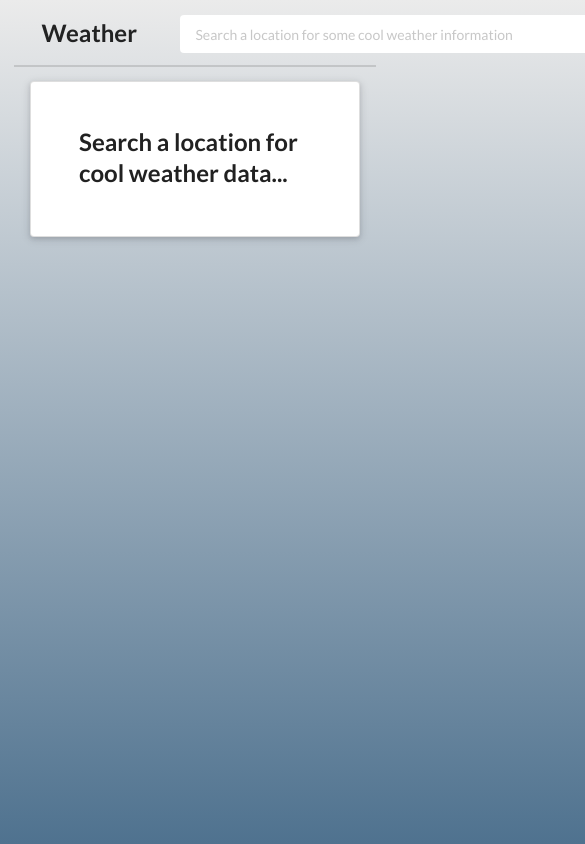
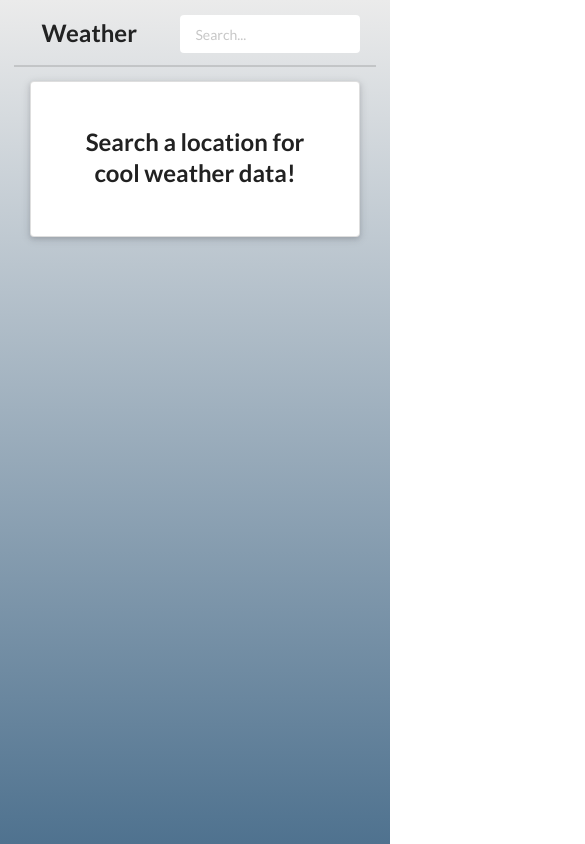
Before and after one commit to arichylton/weather-app, a React (Create React App) app: page / in a window 390 px wide. Shown: the top 844 px of the page, 585 px wide, since content can reach past the window. Built offline with nearby package versions, Linux system fonts and the light colour scheme.

Commit message:
Added Skycons and made searchbar responsive commit

```diff
--- a/package.json
+++ b/package.json
@@ -8,6 +8,7 @@
     "react-dom": "^16.8.6",
     "react-redux": "^7.0.2",
     "react-scripts": "3.0.0",
+    "react-skycons": "^0.7.0",
     "redux": "^4.0.1",
     "redux-thunk": "^2.3.0"
   },
--- a/src/actions/index.js
+++ b/src/actions/index.js
@@ -6,7 +6,8 @@ export const fetchWeather = (city) => async (dispatch) => {
 	);
 
 	if (!response.data.results[0].locations[0].adminArea3) {
-        return alert('Unable to find that address');
+		dispatch(loading(false));
+		return alert('Unable to find that address');
 	}
 
 	let lat = response.data.results[0].locations[0].latLng.lat;
@@ -17,9 +18,9 @@ export const fetchWeather = (city) => async (dispatch) => {
 
 	dispatch(loading(false));
 
-	console.log(weather.data.currently)
+	console.log(weather.data)
 
-	dispatch({ type: 'FETCH_WEATHER', payload: { area: response.data.results[0].locations[0], weather: weather.data.currently } });
+	dispatch({ type: 'FETCH_WEATHER', payload: { area: response.data.results[0].locations[0], weather: weather.data.currently, allWeather: weather.data.daily.data } });
 };
 
 export const loading = (boolean) => {
--- a/src/components/App.css
+++ b/src/components/App.css
@@ -1,6 +1,6 @@
 body {
     background-image: linear-gradient(to bottom, rgb(235, 235, 235), rgb(79, 114, 143));
-    color: rgb(35, 51, 58);
+    color: rgb(95, 145, 167);
 }
 
 .Overcast {
@@ -8,9 +8,9 @@ body {
     background-image: linear-gradient(to bottom, rgb(235, 235, 235),rgba(98, 85, 173, 0.89));
 }
 
-.Clear {
+.clear-day {
     height: 100vh;
-    background-image: linear-gradient(to bottom, rgb(235, 235, 235),rgba(4, 0, 255, 0.89));
+    background-image: linear-gradient(to bottom, rgb(255, 228, 109),rgba(93, 236, 255, 0.596));
 }
 
 .background-video{
--- a/src/components/App.js
+++ b/src/components/App.js
@@ -10,7 +10,7 @@ class App extends React.Component {
 
     render() {
         return (
-            <div className={this.props.weather.summary}>
+            <div className={this.props.weather.icon}>
                 <div className="ui container">
                     <Header />
                     <Weather />
--- a/src/components/Header.js
+++ b/src/components/Header.js
@@ -15,13 +15,11 @@ class Header extends React.Component {
 
 	render() {
 		return (
-            <div className="secondary menu ui pointing">
-                <h2 style={{color: 'black'}} className="ui header item">Weather</h2>
-                <div className="ui field inverted item">
-                    <form onSubmit={this.onFormSubmit} style={{width: 950}} className="ui form inverted">
-                        <input onChange={(e) => this.setState({ input: e.target.value })} value={this.state.input} type="text" placeholder="Search a location for some cool weather information"/>
+            <div style={{display: 'flex'}} className="secondary menu ui pointing">
+                    <h2 className="ui header item">Weather</h2>
+                    <form onSubmit={this.onFormSubmit} className="ui form inverted item" style={{flex: '100 auto'}}>
+                        <input onChange={(e) => this.setState({ input: e.target.value })} value={this.state.input} type="text" placeholder="Search..."/>
                     </form>
-                </div>
             </div>
         );
 	}
--- a/src/components/Weather.js
+++ b/src/components/Weather.js
@@ -1,49 +1,67 @@
 import React from 'react';
 import { connect } from 'react-redux';
+import Skycons from 'react-skycons';
 
 import { fetchWeather } from '../actions';
 
 class Weather extends React.Component {
+	render() {
+		const { apparentTemperature, adminArea5, adminArea3 } = this.props.weather;
 
-
-	render() {
-		const { temperature, adminArea5, adminArea3 } = this.props.weather;
-
-		if(!adminArea3) {
+		if (!adminArea3) {
 			return (
-					<div className="ui raised very padded text container segment">
-						<h2 className="ui header">Search a location for cool weather data...</h2>
-					</div>
-			)
+				<div className="ui raised very padded text container segment">
+					<h2 className="ui header aligned center">Search a location for cool weather data!</h2>
+				</div>
+			);
 		} else if (!adminArea5) {
 			return (
 				<div>
 					<div className="ui raised very padded text container segment">
 						<h2 className="ui header">Weather for {adminArea3}</h2>
-						<p>Temperature: {temperature}F</p>
-
+						<p>Temperature: {Math.ceil(apparentTemperature)}F</p>
 					</div>
 				</div>
-			)
+			);
 		}
 
 		if (this.props.loading) {
 			return (
-				<div className="ui active centered inline loader white"></div>
-			)
+				<div className="ui raised very padded text small container segment">
+					<h1 className="ui header centered">
+						Searching...
+					</h1>
+					<div className="ui active centered inline loader white">
+
+					</div>
+				</div>
+			);
 		}
 
 		return (
 			<div>
-				<h1 className="item">
-					<div className="ui raised very padded text container segment">
-						<h2 className="ui header">Weather for {adminArea5}, {adminArea3}</h2>
-						<p>Temperature: {Math.ceil(temperature)} F / {Math.ceil((temperature - 32) / 1.8)} C </p>
+				<div className="ui raised very padded text small container segment">
+					<h1 className="ui header centered">
+						Weather for {adminArea5}, {adminArea3}
+					</h1>
+					<div
+						className="ui very padded container aligned"
+						style={{ height: '35%', width: '35%', marginTop: 40 }}
+					>
+						<Skycons
+							color="#fa4b00"
+							icon={this.props.weather.icon.replace(/-/g, '_').toUpperCase()}
+							autoplay={true}
+						/>
 					</div>
-				</h1>
+					<h3 className="ui header centered" style={{ marginTop: 40 }}>
+						<p>
+							Current temperature: {Math.ceil(apparentTemperature)} F / {Math.ceil((apparentTemperature - 32) / 1.8)} C{' '}
+						</p>
+					</h3>
+				</div>
 			</div>
 		);
-
 	}
 }
 
--- a/src/reducers/weatherReducer.js
+++ b/src/reducers/weatherReducer.js
@@ -1,8 +1,8 @@
-export default (state={}, action) => {
-    switch (action.type) {
-        case 'FETCH_WEATHER':
-            return {...action.payload.area, ...action.payload.weather};
-        default:
-            return state;
-    }
-}
+export default (state = {}, action) => {
+	switch (action.type) {
+		case 'FETCH_WEATHER':
+			return { ...action.payload.area, ...action.payload.weather, ...action.payload.allWeather };
+		default:
+			return state;
+	}
+};
```
Also changed, not shown: 1 other file (tests, documents, lock files or other folders).
